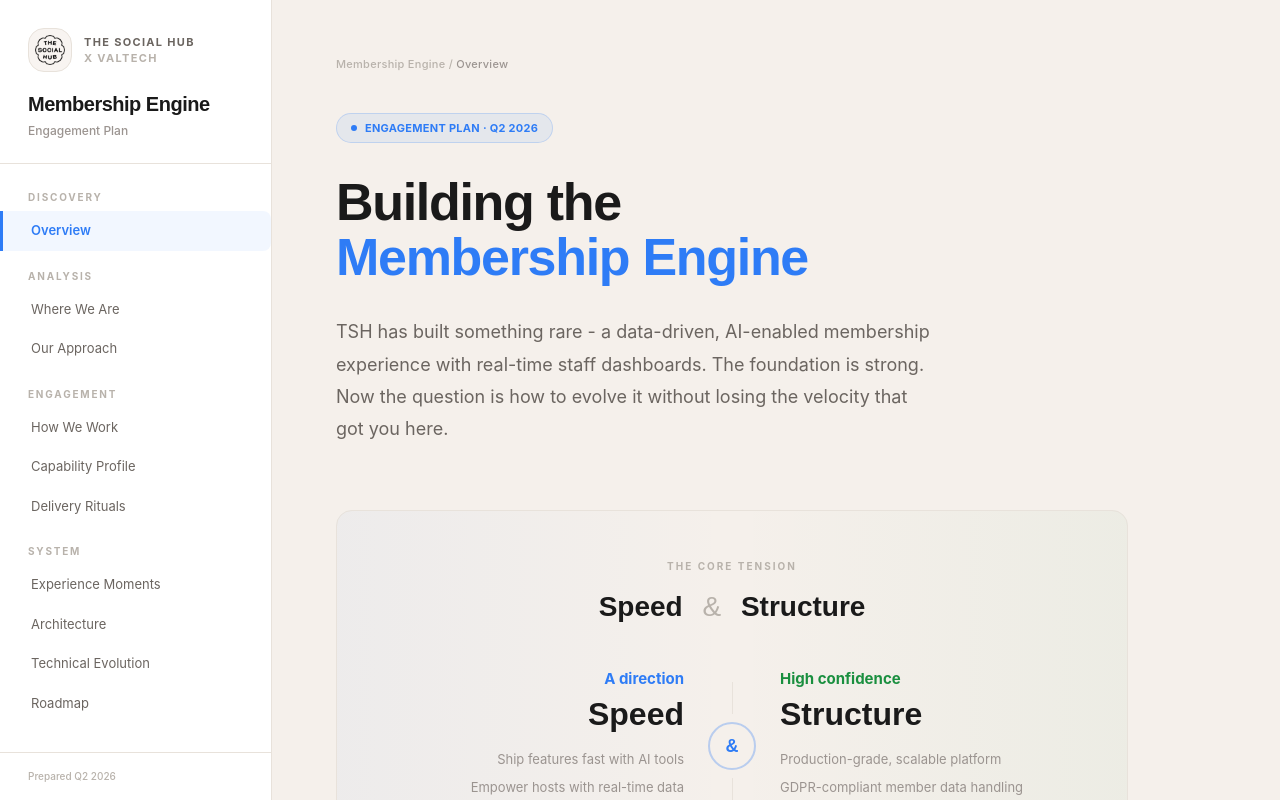
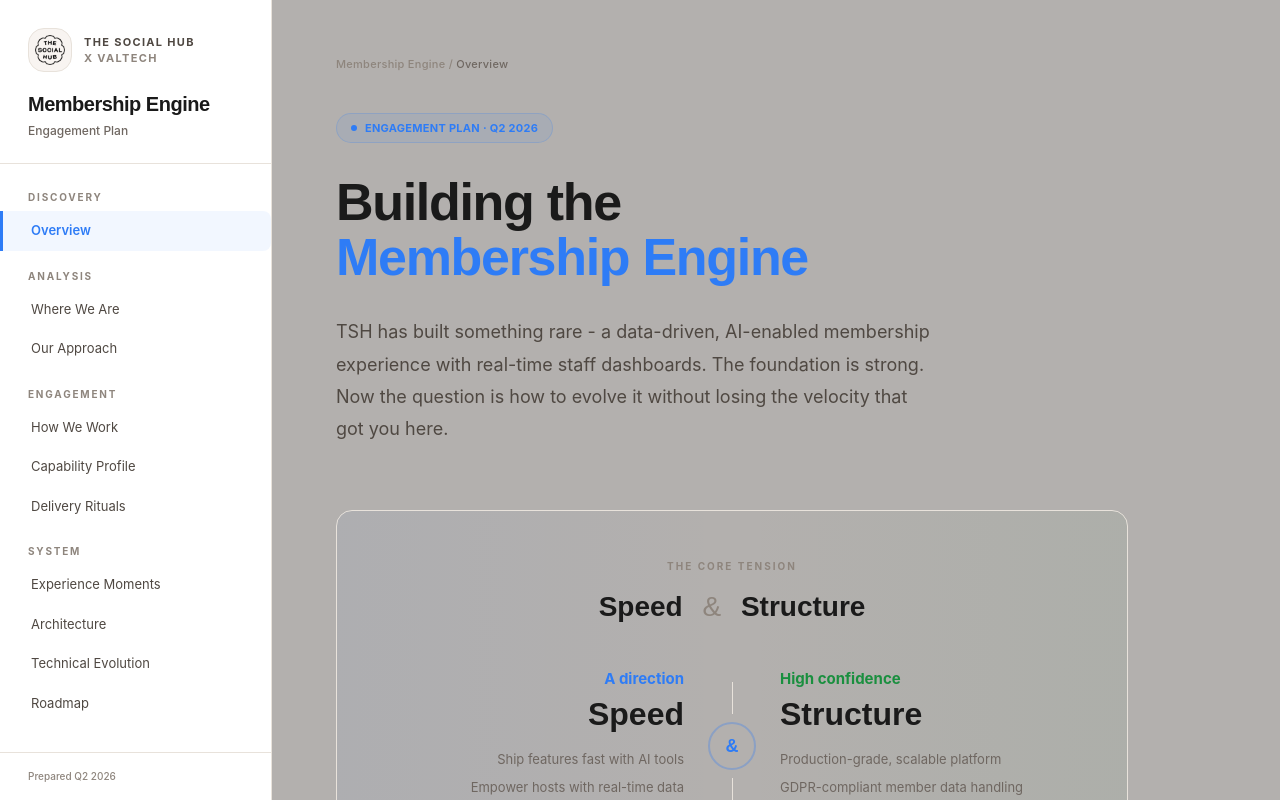
Before and after one commit to mczimmer/tsh-membership-engine, a Next.js app: page / in a window 1280 px wide. Shown: the top 800 px of the page. Built offline with nearby package versions, Linux system fonts and the light colour scheme.

Commit message:
font and shading update

```diff
--- a/src/app/globals.css
+++ b/src/app/globals.css
@@ -9,7 +9,7 @@ html {
 }
 
 body {
-  background: #F5F0EB;
+  background: #B3B0AE;
   color: #1A1A1A;
   font-family: 'DM Sans', -apple-system, BlinkMacSystemFont, sans-serif;
   -webkit-font-smoothing: antialiased;
--- a/tailwind.config.ts
+++ b/tailwind.config.ts
@@ -20,8 +20,8 @@ const config: Config = {
           green: "#1A8F3F",
         },
         bg: {
-          primary: "#F5F0EB",
-          secondary: "#FAF7F2",
+          primary: "#B3B0AE",
+          secondary: "#C1BEBC",
           card: "#FFFFFF",
           elevated: "#FFFFFF",
         },
@@ -34,9 +34,9 @@ const config: Config = {
         },
         text: {
           primary: "#1A1A1A",
-          secondary: "#6B6560",
-          tertiary: "#9B9490",
-          muted: "#B8B2AB",
+          secondary: "#4F4842",
+          tertiary: "#6F6761",
+          muted: "#8E857D",
         },
         border: {
           subtle: "#E8E2DB",
```
